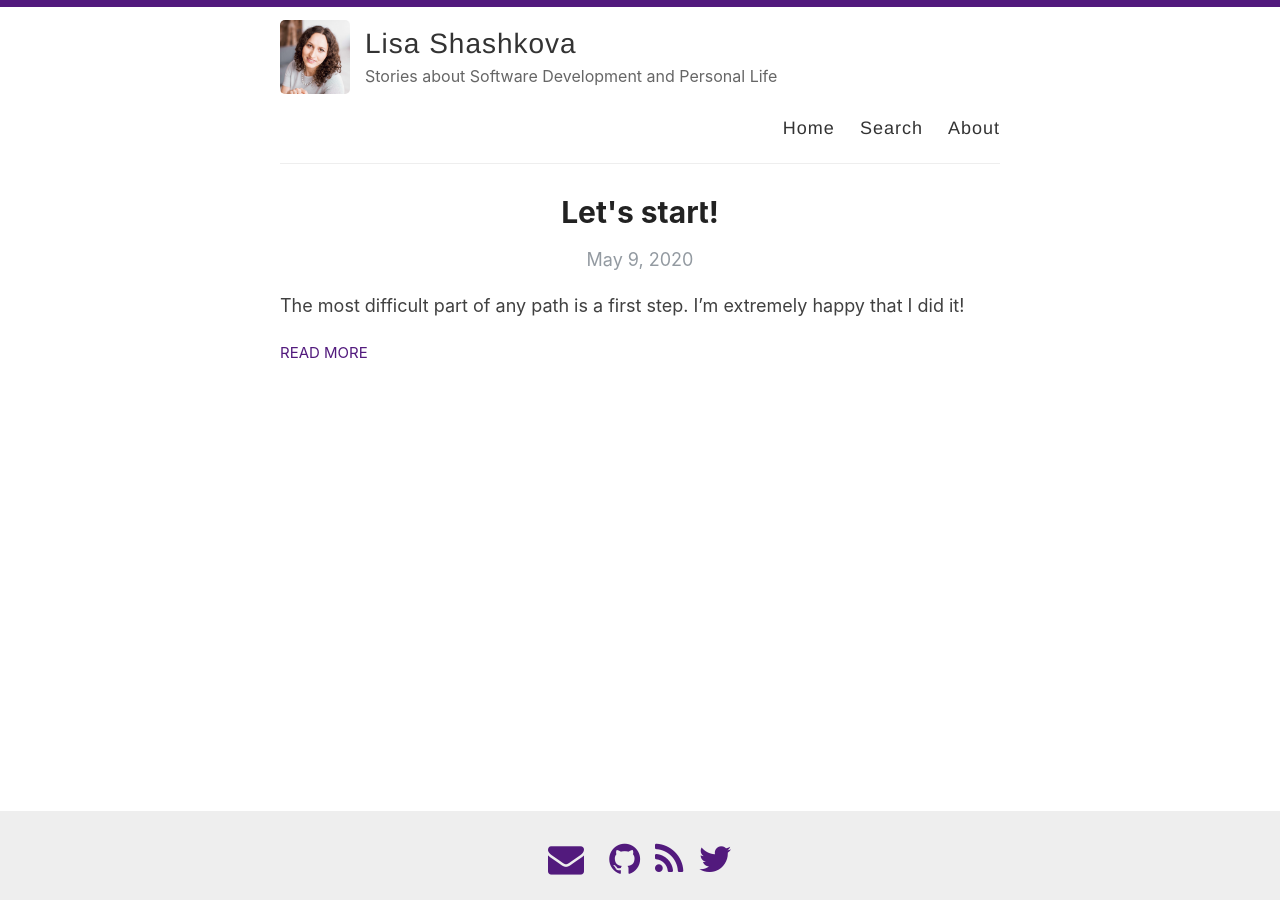
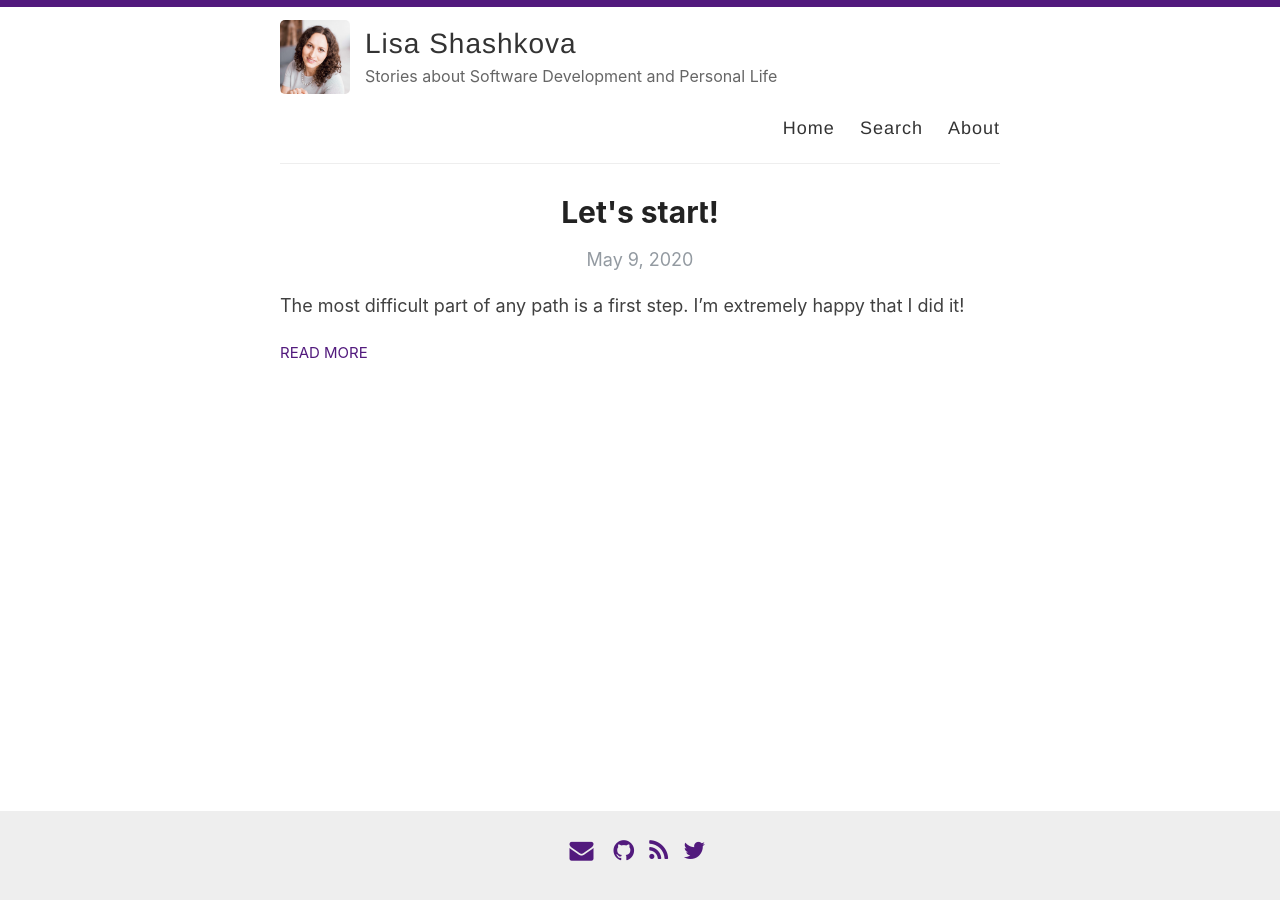
Before and after one commit to Elizaveta239/elizaveta239.github.io, a Jekyll site: the page built from index.html, in a window 1280 px wide. Built offline with Jekyll 4.4.1, drawn with Linux system fonts in a browser that asks for light colours; nearby versions of some CDN libraries; the list of posts is cut into pages by our own code.

Commit message:
Update icons sizes

```diff
--- a/_includes/svg-icons.html
+++ b/_includes/svg-icons.html
@@ -1,14 +1,14 @@
-{% if site.footer-links.dribbble %}<a href="https://dribbble.com/{{ site.footer-links.dribbble }}"><i class="fa fa-dribbble fa-2x"></i></a>{% endif %}
-{% if site.footer-links.email %}<a href="mailto:{{ site.footer-links.email }}"><i class="fa fa-envelope fa-2x"></i></a>{% endif %}
-{% if site.footer-links.facebook %}<a href="https://www.facebook.com/{{ site.footer-links.facebook }}"><i class="fa fa-facebook fa-2x"></i></a>{% endif %}
-{% if site.footer-links.flickr %}<a href="https://www.flickr.com/{{ site.footer-links.flickr }}"><i class="fa fa-flickr fa-2x"></i></a>{% endif %}
-{% if site.footer-links.github %}<a href="https://github.com/{{ site.footer-links.github }}"><i class="fa fa-github fa-2x"></i></a>{% endif %}
-{% if site.footer-links.instagram %}<a href="https://instagram.com/{{ site.footer-links.instagram }}"><i class="fa fa-instagram fa-2x"></i></a>{% endif %}
-{% if site.footer-links.linkedin %}<a href="https://www.linkedin.com/in/{{ site.footer-links.linkedin }}"><i class="fa fa-linkedin fa-2x"></i></a>{% endif %}
-{% if site.footer-links.pinterest %}<a href="https://www.pinterest.com/{{ site.footer-links.pinterest }}"><i class="fa fa-pinterest fa-2x"></i></a>{% endif %}
-{% if site.footer-links.rss %}<a href="{{ site.baseurl }}/feed.xml"><i class="fa fa-rss fa-2x"></i></a>{% endif %}
-{% if site.footer-links.twitter %}<a href="https://www.twitter.com/{{ site.footer-links.twitter }}"><i class="fa fa-twitter fa-2x"></i></a>{% endif %}
-{% if site.footer-links.stackoverflow %}<a href="http://stackoverflow.com/{{ site.footer-links.stackoverflow }}"><i class="fa fa-stackoverflow fa-2x"></i></a>{% endif %}
-{% if site.footer-links.youtube %}<a href="https://youtube.com/{{ site.footer-links.youtube }}"><i class="fa fa-youtube fa-2x"></i></a>{% endif %}
-{% if site.footer-links.googleplus %}<a href="https://plus.google.com/{{ site.footer-links.googleplus }}"><i class="fa fa-googleplus fa-2x"></i></a>{% endif %}
-{% if site.footer-links.playconsole %}<a href="https://play.google.com/store/apps/dev?id={{ site.footer-links.playconsole }}"><i class="fa fa-playconsole fa-2x"></i></a>{% endif %}
+{% if site.footer-links.dribbble %}<a href="https://dribbble.com/{{ site.footer-links.dribbble }}"><i class="fa fa-dribbble fa-lg"></i></a>{% endif %}
+{% if site.footer-links.email %}<a href="mailto:{{ site.footer-links.email }}"><i class="fa fa-envelope fa-lg"></i></a>{% endif %}
+{% if site.footer-links.facebook %}<a href="https://www.facebook.com/{{ site.footer-links.facebook }}"><i class="fa fa-facebook fa-lg"></i></a>{% endif %}
+{% if site.footer-links.flickr %}<a href="https://www.flickr.com/{{ site.footer-links.flickr }}"><i class="fa fa-flickr fa-lg"></i></a>{% endif %}
+{% if site.footer-links.github %}<a href="https://github.com/{{ site.footer-links.github }}"><i class="fa fa-github fa-lg"></i></a>{% endif %}
+{% if site.footer-links.instagram %}<a href="https://instagram.com/{{ site.footer-links.instagram }}"><i class="fa fa-instagram fa-lg"></i></a>{% endif %}
+{% if site.footer-links.linkedin %}<a href="https://www.linkedin.com/in/{{ site.footer-links.linkedin }}"><i class="fa fa-linkedin fa-lg"></i></a>{% endif %}
+{% if site.footer-links.pinterest %}<a href="https://www.pinterest.com/{{ site.footer-links.pinterest }}"><i class="fa fa-pinterest fa-lg"></i></a>{% endif %}
+{% if site.footer-links.rss %}<a href="{{ site.baseurl }}/feed.xml"><i class="fa fa-rss fa-lg"></i></a>{% endif %}
+{% if site.footer-links.twitter %}<a href="https://www.twitter.com/{{ site.footer-links.twitter }}"><i class="fa fa-twitter fa-lg"></i></a>{% endif %}
+{% if site.footer-links.stackoverflow %}<a href="http://stackoverflow.com/{{ site.footer-links.stackoverflow }}"><i class="fa fa-stackoverflow fa-lg"></i></a>{% endif %}
+{% if site.footer-links.youtube %}<a href="https://youtube.com/{{ site.footer-links.youtube }}"><i class="fa fa-youtube fa-lg"></i></a>{% endif %}
+{% if site.footer-links.googleplus %}<a href="https://plus.google.com/{{ site.footer-links.googleplus }}"><i class="fa fa-googleplus fa-lg"></i></a>{% endif %}
+{% if site.footer-links.playconsole %}<a href="https://play.google.com/store/apps/dev?id={{ site.footer-links.playconsole }}"><i class="fa fa-playconsole fa-lg"></i></a>{% endif %}
--- a/_sass/_social-icons.scss
+++ b/_sass/_social-icons.scss
@@ -23,7 +23,7 @@ $rss-color: #ff6600;
 }
 
 .fa-envelope {
-  padding: 10px;
+  padding: 5px;
   @include social-media-icon($envelope-color, $icon-transition-time);
 }
 
```
